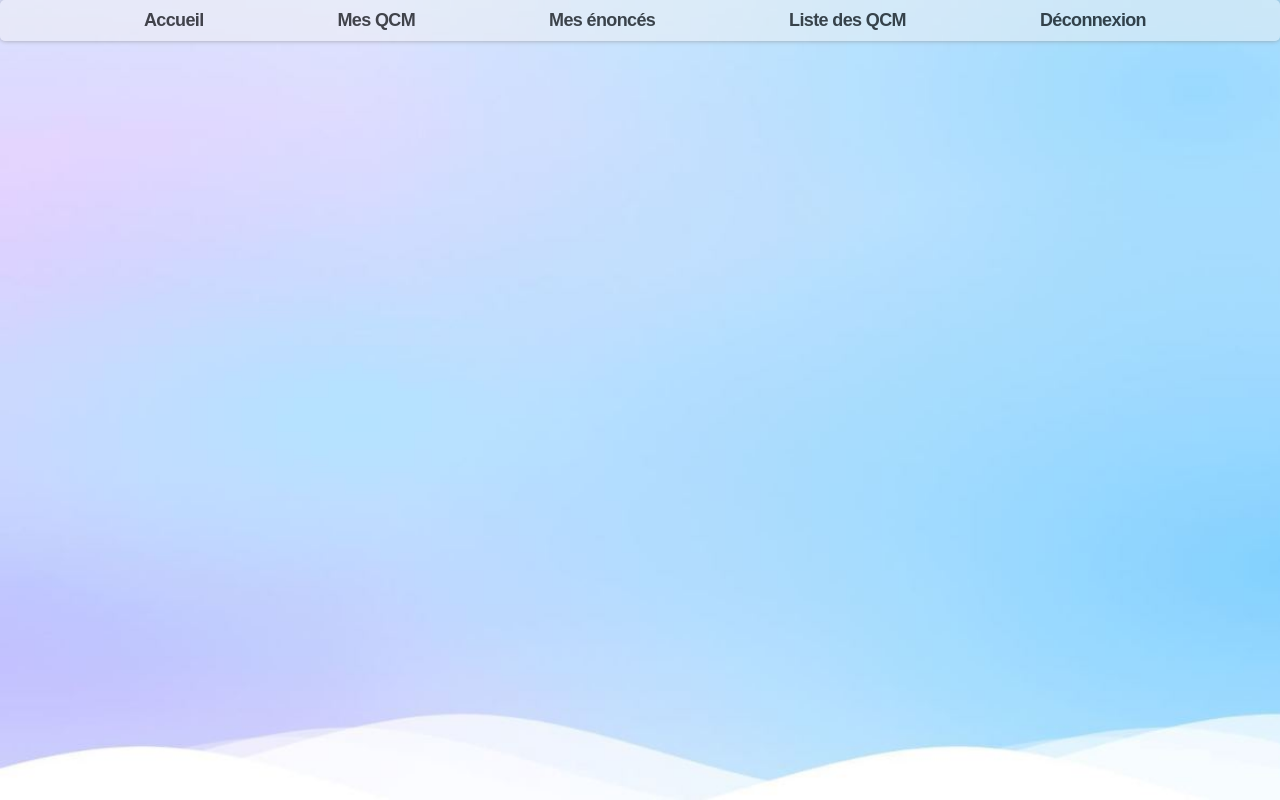
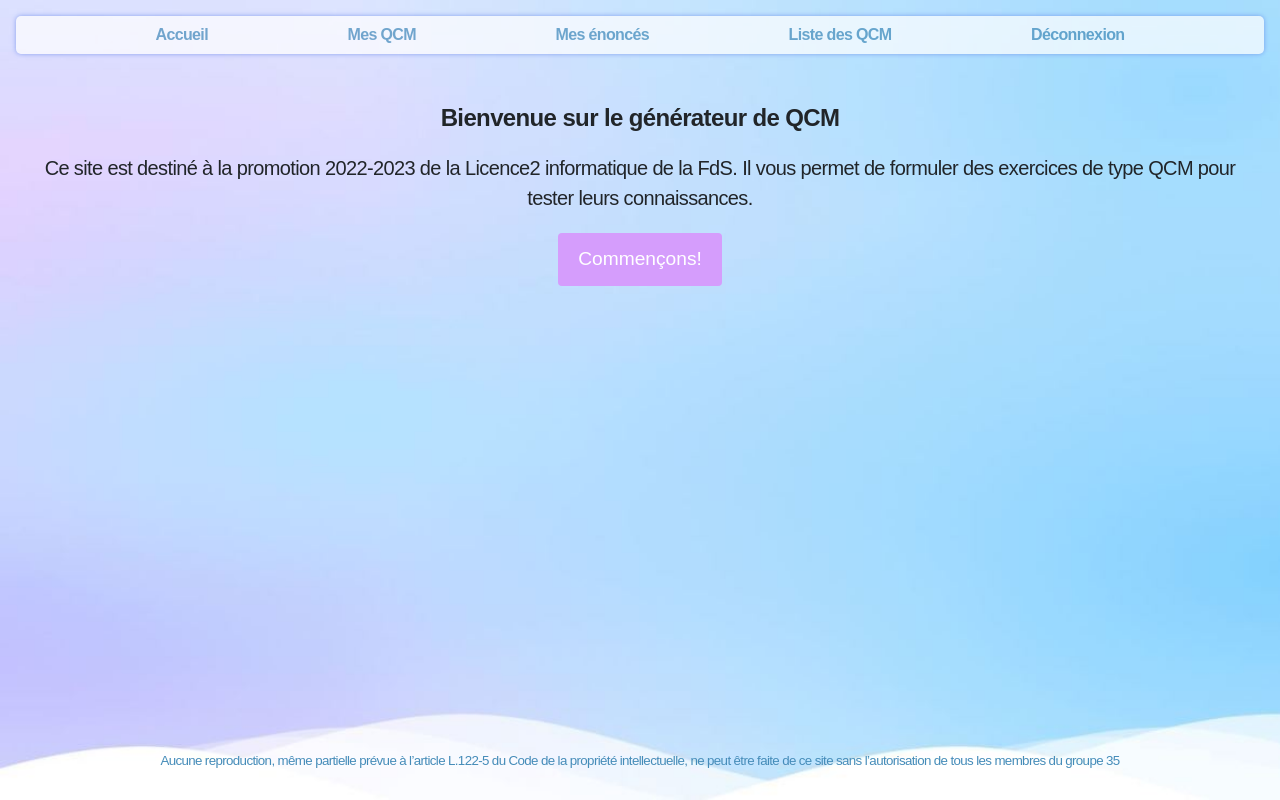
Before and after one commit to mantoniu/qcm_gr35, a Flask app: template templates/home.html in a window 1280 px wide. Run offline with Flask 2, Linux system fonts and the light colour scheme; the template is opened without the code that fills it, so the values that code supplies are empty; some libraries are stand-ins or nearby versions.

Commit message:
Modifs html css

```diff
--- a/static/css/utilities/header.css
+++ b/static/css/utilities/header.css
@@ -1,17 +1,13 @@
-header {
-    background-color: rgba(242, 242, 242, 0.7);
-    opacity: 0.7;
-
-    padding: 10px;
-    border-radius: 5px;
-    box-shadow: 0px 0px 5px #888888;
-}
-
-header a:hover {
-  color: rgba(0, 0, 0, 0.643);
+header{
+  background-color: #FFFFFF;
+  opacity: 0.7;
+  padding: 10px;
+  border-radius: 5px;
+  box-shadow: 0px 0px 5px #6485e9;
 }
 
 header ul {
+  display: flex;
   list-style: none;
   padding: 0;
   margin: 0;
@@ -20,14 +16,33 @@ header ul {
 }
 
 header ul li {
-  margin-left: 10px;
+  margin: 0 10px;
 }
 
 header ul li a {
-  color: #2F2F2F;
+  color: #458cb9;
   text-decoration: none;
-  color: black;
+  color: #458cb9;
   font-weight: bold;
+}
+
+header a:hover {
+  color: rgba(0, 0, 0, 0.643);
+}
+
+input[type="submit"] {
+  text-align: center;
+  background-color: #d59dfc;
+  color: white;
+  font-size: 1.2em;
+  padding: 12px 20px;
+  border: none;
+  cursor: pointer;
+}
+
+input[type="submit"]:hover {
+  background-color: #d59dfc;
+  box-shadow: 0px 0px 10px #7957df;
 }
 
 html, body {
@@ -38,6 +53,22 @@ html, body {
   background-repeat: no-repeat;
   font: inherit;
   font-family: Euclid,sans-serif,Arial,BlinkMacSystemFont,Segoe UI,Roboto,Oxygen,Ubuntu,Cantarell,Fira Sans,Droid Sans,Helvetica Neue;
-  font-size: 18px;
   letter-spacing: -.63px;
 }
+
+h1 {
+  font-size: 1.5em;
+  margin-top: 50px;
+  font-weight: bold;
+}
+
+main p {
+  line-height: 1.5;
+  margin: 20px 0;
+  text-align: center;
+}
+
+footer p{
+  font-size: smaller;
+  color: #458cb9;
+}
--- a/templates/edit.html
+++ b/templates/edit.html
@@ -9,7 +9,7 @@
     <script defer src="https://cdn.jsdelivr.net/npm/katex@0.16.4/dist/katex.min.js" integrity="sha384-PwRUT/YqbnEjkZO0zZxNqcxACrXe+j766U2amXcgMg5457rve2Y7I6ZJSm2A0mS4" crossorigin="anonymous"></script>
     <script defer src="https://cdn.jsdelivr.net/npm/katex@0.16.4/dist/contrib/auto-render.min.js" integrity="sha384-+VBxd3r6XgURycqtZ117nYw44OOcIax56Z4dCRWbxyPt0Koah1uHoK0o4+/RRE05" crossorigin="anonymous"></script>
     <script src="https://cdnjs.cloudflare.com/ajax/libs/mermaid/9.3.0/mermaid.min.js"></script>
-    <script type="text/javascript" src="/static/js/math-rendering.js"></script>
+    <script type="text/javascript" src="../static/js/math-rendering.js"></script>
     <link href="https://cdnjs.cloudflare.com/ajax/libs/font-awesome/5.14.0/css/all.min.css" rel="stylesheet">
     <script src="https://ajax.googleapis.com/ajax/libs/jquery/3.6.1/jquery.min.js"></script>
     <script type="text/javascript" src="/static/js/script.js"></script>
@@ -18,7 +18,7 @@
     <script src="http://code.jquery.com/ui/1.9.2/jquery-ui.js"></script>
     <script src="https://cdnjs.cloudflare.com/ajax/libs/chosen/1.4.2/chosen.jquery.js"></script>
     <link rel="stylesheet" href="https://cdnjs.cloudflare.com/ajax/libs/chosen/1.4.2/chosen.css">
-    <link rel="stylesheet" href="../../static/css/card/card-style.css">
+    <link rel="stylesheet" href="../static/css/card/card-style.css">
 </head>
 <body>
 <script>
--- a/templates/enonce.html
+++ b/templates/enonce.html
@@ -5,7 +5,7 @@
     <meta http-equiv="X-UA-Compatible" content="IE=edge">
     <meta name="viewport" content="width=device-width, initial-scale=1.0">
     <title>Question</title>
-    <link rel="stylesheet" href="/static/css/card/card-style.css">
+    <link rel="stylesheet" href="../static/css/card/card-style.css">
     <link rel="stylesheet" href="https://cdn.jsdelivr.net/npm/katex@0.16.4/dist/katex.min.css" integrity="sha384-vKruj+a13U8yHIkAyGgK1J3ArTLzrFGBbBc0tDp4ad/EyewESeXE/Iv67Aj8gKZ0" crossorigin="anonymous">
     <script defer src="https://cdn.jsdelivr.net/npm/katex@0.16.4/dist/katex.min.js" integrity="sha384-PwRUT/YqbnEjkZO0zZxNqcxACrXe+j766U2amXcgMg5457rve2Y7I6ZJSm2A0mS4" crossorigin="anonymous"></script>
     <script defer src="https://cdn.jsdelivr.net/npm/katex@0.16.4/dist/contrib/auto-render.min.js" integrity="sha384-+VBxd3r6XgURycqtZ117nYw44OOcIax56Z4dCRWbxyPt0Koah1uHoK0o4+/RRE05" crossorigin="anonymous"></script>
@@ -13,7 +13,7 @@
     <script type="text/javascript" src="/static/js/math-rendering.js"></script>
     <link href="https://cdnjs.cloudflare.com/ajax/libs/font-awesome/5.14.0/css/all.min.css" rel="stylesheet">
     <script src="https://ajax.googleapis.com/ajax/libs/jquery/3.6.1/jquery.min.js"></script>
-    <script type="text/javascript" src="/static/js/script.js"></script>
+    <script type="text/javascript" src="../static/js/script.js"></script>
 </head>
 <body>
     <style>
--- a/templates/home.html
+++ b/templates/home.html
@@ -5,10 +5,12 @@
     <meta http-equiv="X-UA-Compatible" content="IE=edge">
     <meta name="viewport" content="width=device-width, initial-scale=1.0">
     <title>Document</title>
-    <link rel="stylesheet" type="text/css" href="../static/css/utilities/header.css">
+    <link rel="stylesheet" href="https://cdn.jsdelivr.net/npm/bootstrap@4.3.1/dist/css/bootstrap.min.css" integrity="sha384-ggOyR0iXCbMQv3Xipma34MD+dH/1fQ784/j6cY/iJTQUOhcWr7x9JvoRxT2MZw1T" crossorigin="anonymous">
+    <link rel="stylesheet" type="text/css" href="../static/css/utilities/header.css"></link>
 </head>
-<body>
-<header>
+<body class="d-flex h-100 text-center">
+  <div class="cover-container d-flex w-100 h-100 p-3 mx-auto flex-column">
+  <header>
     <ul>
       <li><a href="/">Accueil</a></li>
       <li><a href="/my_qcm">Mes QCM</a></li>
@@ -17,5 +19,18 @@
       <li><a href="/logout">Déconnexion</a></li>
     </ul>
   </header>
+
+  <main class="px-3">
+    <h1>Bienvenue sur le générateur de QCM</h1>
+    <p class="lead">Ce site est destiné à la promotion 2022-2023 de la Licence2 informatique de la FdS.
+      Il vous permet de formuler des exercices de type QCM pour tester leurs connaissances.</p>
+    <input type="submit" value="Commençons!" class="btn btn-primary">
+  </main>
+
+  <footer class="mt-auto text-white-50">
+    <p>Aucune reproduction, même partielle prévue à l’article L.122-5 du Code de la propriété intellectuelle, ne peut être faite de ce site sans l’autorisation de tous les membres du groupe 35</p>
+  </footer>
+</div>
+  <script src="bootstrap-5.3.0-alpha1-dist/bootstrap-5.3.0-alpha1-dist/js/bootstrap.js"></script>
 </body>
 </html>
```
Also changed, not shown: templates/create.html (+4 -4 lines).
